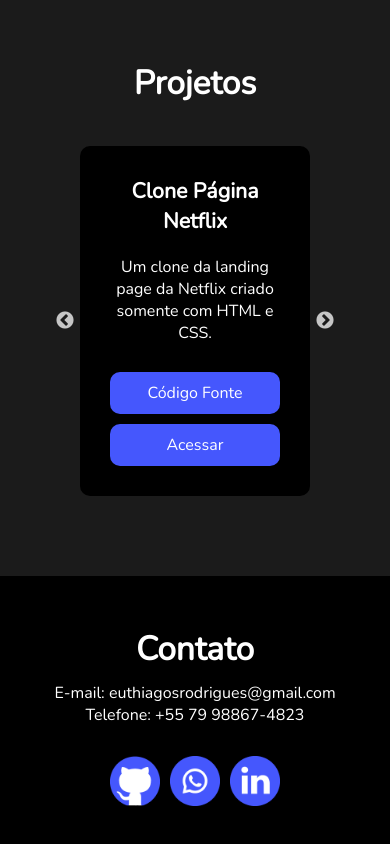
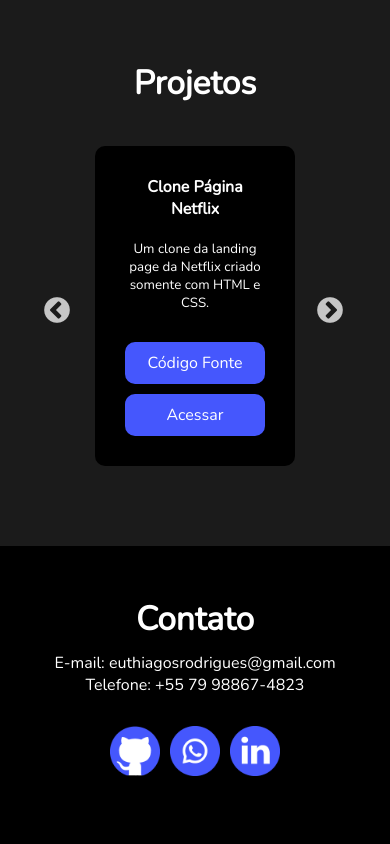
Before and after one commit to thiagodevcodes/portifolio-thiago, a Next.js app: page / in a window 390 px wide. Shown: the part 2171-3015 px from the top of the page. Built offline with nearby package versions, Linux system fonts and the light colour scheme.

Commit message:
fix: consertar bug tamanho slider

```diff
--- a/src/components/CardTech/CardTech.module.css
+++ b/src/components/CardTech/CardTech.module.css
@@ -49,8 +49,20 @@
     transition: 300ms ease-in-out;
 }
 
-@media only screen and (max-width: 915px) {
+@media only screen and (max-width: 500px) {
     .container {
-        height: 350px;
+        height: 320px;
+        width: 200px;
+    }
+
+    .container div h2 {
+        text-align: center;
+        font-size: 12pt;
+        margin-bottom: 10px;
+    }
+
+    .container div p {
+        text-align: center;
+        font-size: 10pt;
     }
 }
--- a/src/components/CardTech/index.jsx
+++ b/src/components/CardTech/index.jsx
@@ -25,7 +25,7 @@
     return (
         <div className={styles.container}>
             <div>
-                {larguraDaTela > 915 ? <Image alt="" width={250} height={120} src={img}/> : null }
+                {larguraDaTela > 500 ? <Image alt="" width={250} height={120} src={img}/> : null }
 
                 <h2>{title}</h2>
                 <p>{description}</p>
--- a/src/pages/index.jsx
+++ b/src/pages/index.jsx
@@ -62,17 +62,6 @@
       <Head>
         <title>Portifolio - Thiago Silva</title>
         <link rel="icon" href="/img/tag-html.png" type="image/x-icon"></link>
-        <link
-          rel="stylesheet"
-          type="text/css"
-          charset="UTF-8"
-          href="https://cdnjs.cloudflare.com/ajax/libs/slick-carousel/1.6.0/slick.min.css"
-        />
-        <link
-          rel="stylesheet"
-          type="text/css"
-          href="https://cdnjs.cloudflare.com/ajax/libs/slick-carousel/1.6.0/slick-theme.min.css"
-        />
       </Head>
 
       <Header>
@@ -164,7 +153,7 @@
                 </div>
 
                 <div className={styles.itemSlide}>
-                  <CardTech img="/img/tela-portfolio.png" title="Portifólio" description="Um portifolio de apresentação utilizando as tecnologias de front-end NextJS, React, JavaScript e CSS.">
+                  <CardTech img="/img/tela-portfolio.png" title="Portifólio" description="Um portifolio utilizando as tecnologias de front-end NextJS, React, JavaScript e CSS.">
                     <div>
                       <Link target="_blank" href="https://github.com/thiagodevcodes/portifolio-thiago">Código Fonte</Link>
                       <Link target="_blank" href="https://thiagodev.vercel.app/">Acessar</Link>
--- a/src/styles/globals.css
+++ b/src/styles/globals.css
@@ -1,4 +1,6 @@
 @import url('https://fonts.googleapis.com/css2?family=Nunito&display=swap');
+@import url("https://cdnjs.cloudflare.com/ajax/libs/slick-carousel/1.6.0/slick.min.css");
+@import url("https://cdnjs.cloudflare.com/ajax/libs/slick-carousel/1.6.0/slick-theme.min.css");
 
 * {
   margin: 0;
```
